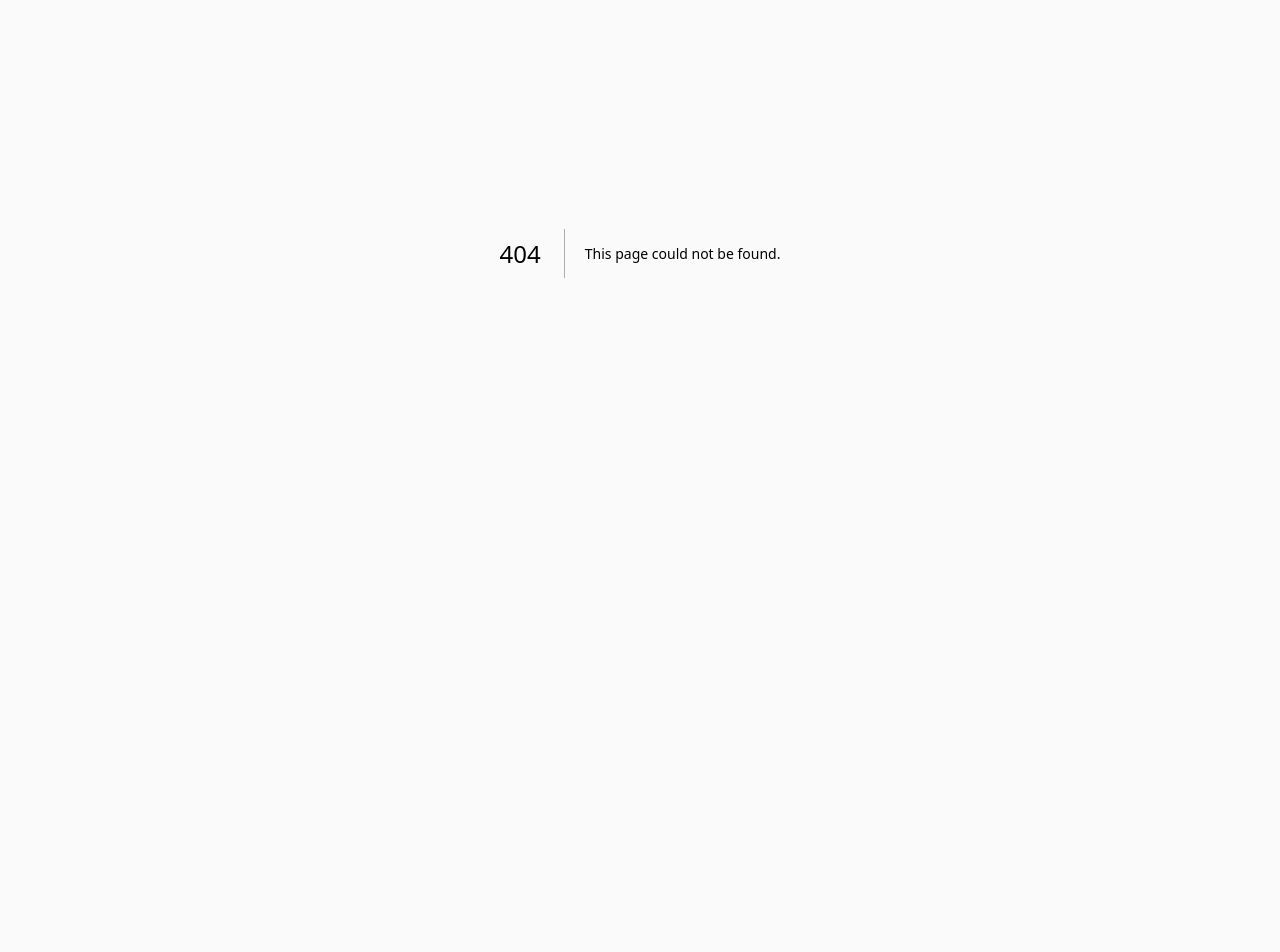
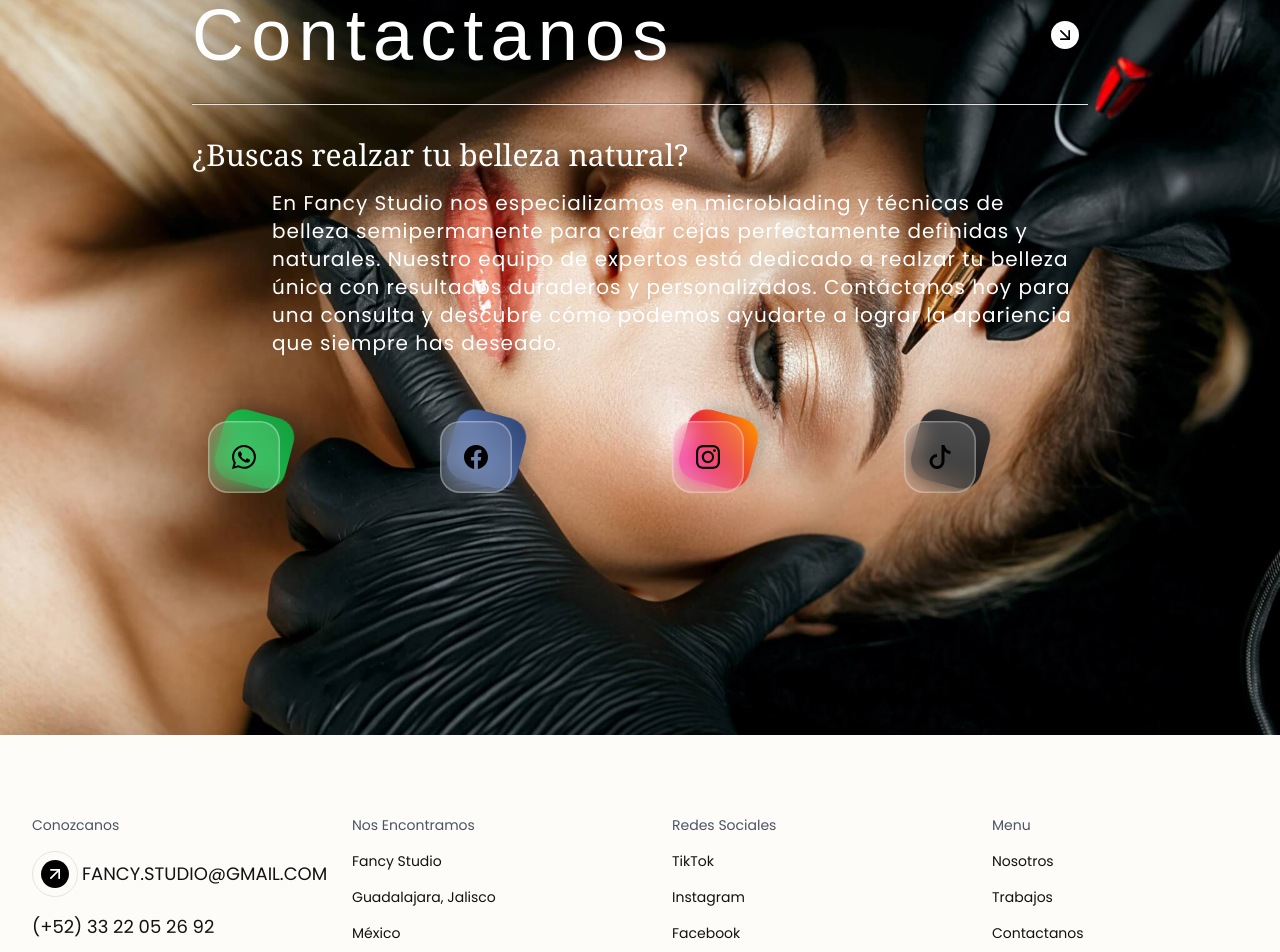
Before and after one commit to damian-pebe/fancy-studio, a Next.js app: page /contactanos in a window 1280 px wide. Before the commit this address had no page. Shown: the part 147-1099 px from the top of the page. Before the commit the page ends 800 px from the top, so only its background shows below. Built offline with nearby package versions, Linux system fonts and the light colour scheme; a web font is replaced by a local one.

Commit message:
fixed things on landing page, now contact us done as well

```diff
--- a/src/Environment/SocialsLinks.ts
+++ b/src/Environment/SocialsLinks.ts
@@ -1,25 +1,6 @@
-const SOCIAL_LINKS = {
-  github: "https://github.com/damian-pebe",
-  linkedin: "https://www.linkedin.com/in/damian-perez-becerril3322052692",
-  instagram: "https://www.instagram.com/damian_pebe/",
-  contact: "mailto:damian.pebe@gmail.com"
-};
+const instagram = "https://www.instagram.com/fancymicroblading/";
+const facebook = "https://www.facebook.com/profile.php?id=61562388149328";
+const tiktok = "https://www.tiktok.com";
+const whatsapp = "https://wa.me/3319746038";
 
-const github_damian_pebe_portfolio = "https://github.com/damian-pebe/damian-pebe-portfolio";
-const github_auratejida = "https://github.com/damian-pebe/bouquetcrochet";
-const github_luxoflex = "https://github.com/damian-pebe/luxoflex";
-
-
-const web_damian_pebe_portfolio = "https://damian-pebe.vercel.app";
-const web_auratejida = "https://auratejida.vercel.app";
-const web_luxoflex = "https://luxoflex.vercel.app";
-
-export{
-  SOCIAL_LINKS,
-  github_damian_pebe_portfolio,
-  github_auratejida,
-  github_luxoflex,
-  web_damian_pebe_portfolio,
-  web_auratejida,
-  web_luxoflex
-}
+export { instagram, facebook, tiktok, whatsapp };
--- a/src/app/Components/Footer.tsx
+++ b/src/app/Components/Footer.tsx
@@ -1,12 +1,13 @@
 import Link from "next/link";
 import { ArrowUpRightIcon } from "lucide-react";
+import { facebook, instagram, tiktok } from "@/Environment/SocialsLinks";
 
 export default function Footer() {
   return (
     <footer className="bg-[#fefcf9] text-[#121212] font-poppins ">
       <div className="max-w-7xl mx-auto grid grid-cols-1 md:grid-cols-4 gap-16 px-8 py-20 pt-20 text-sm">
         <div className="space-y-4">
-          <p className="text-gray-400">Get In Touch</p>
+          <p className="text-gray-600">Conozcanos</p>
           <div className="flex items-center gap-1">
             <div className="group flex items-center border border-black/10 hover:cursor-pointer rounded-full p-2 transition-transform duration-500 hover:-translate-y-1">
               <ArrowUpRightIcon
@@ -20,24 +21,60 @@ export default function Footer() {
         </div>
 
         <div className="space-y-2 flex flex-col gap-2">
-          <p className="text-gray-400">Our Address</p>
+          <p className="text-gray-600">Nos Encontramos</p>
           <p>Fancy Studio</p>
           <p>Guadalajara, Jalisco</p>
           <p>México</p>
         </div>
 
         <div className="space-y-2 flex flex-col gap-2">
-          <p className="text-gray-400">Follow us</p>
-          <Link href="https://www.tiktok.com" className="hover:opacity-60 duration-700 transition-all">TikTok</Link>
-          <Link href="https://www.instagram.com" className="hover:opacity-60 duration-700 transition-all">Instagram</Link>
-          <Link href="https://www.facebook.com" className="hover:opacity-60 duration-700 transition-all">Facebook</Link>
+          <p className="text-gray-600">Redes Sociales</p>
+          <Link
+            href={tiktok}
+            target="_blank"
+            rel="noopener noreferrer"
+            className="hover:opacity-60 duration-700 transition-all"
+          >
+            TikTok
+          </Link>
+          <Link
+            href={instagram}
+            target="_blank"
+            rel="noopener noreferrer"
+            className="hover:opacity-60 duration-700 transition-all"
+          >
+            Instagram
+          </Link>
+          <Link
+            href={facebook}
+            target="_blank"
+            rel="noopener noreferrer"
+            className="hover:opacity-60 duration-700 transition-all"
+          >
+            Facebook
+          </Link>
         </div>
 
         <div className="space-y-2 flex flex-col gap-2">
-          <p className="text-gray-400">Menu</p>
-          <Link href="/" className="hover:opacity-60 duration-700 transition-all">Home</Link>
-          <Link href="/projects" className="hover:opacity-60 duration-700 transition-all">Projects</Link>
-          <Link href="/contact" className="hover:opacity-60 duration-700 transition-all">Contact</Link>
+          <p className="text-gray-600">Menu</p>
+          <Link
+            href="/nosotros"
+            className="hover:opacity-60 duration-700 transition-all"
+          >
+            Nosotros
+          </Link>
+          <Link
+            href="/trabajos"
+            className="hover:opacity-60 duration-700 transition-all"
+          >
+            Trabajos
+          </Link>
+          <Link
+            href="/contactanos"
+            className="hover:opacity-60 duration-700 transition-all"
+          >
+            Contactanos
+          </Link>
         </div>
       </div>
 
--- a/src/app/Components/Navbar.tsx
+++ b/src/app/Components/Navbar.tsx
@@ -16,19 +16,19 @@ export default function Navbar() {
 
       <div className="hidden md:flex gap-10 text-base md:text-lg text-black animate-flipInY">
         <Link
-          href="/"
+          href="/nosotros"
           className="transition-all hover:-translate-y-1 duration-1000"
         >
           NOSOTROS
         </Link>
         <Link
-          href="/projects"
+          href="/trabajos"
           className="transition-all hover:-translate-y-1 duration-1000"
         >
           TRABAJOS
         </Link>
         <Link
-          href="/about"
+          href="/contactanos"
           className="transition-all hover:-translate-y-1 duration-1000"
         >
           CONTACTANOS
@@ -37,7 +37,7 @@ export default function Navbar() {
       </div>
 
       <button
-        onClick={() => (window.location.href = "/contact")}
+        onClick={() => (window.location.href = "/contactanos")}
         className="group flex items-center gap-2 border border-black/30 rounded-full px-4 py-2 text-sm font-medium transition hover:-translate-y-1 duration-1000 animate-fadeInRight"
       >
         CONTACTANOS{" "}
--- a/src/app/Components/Testimonials.tsx
+++ b/src/app/Components/Testimonials.tsx
@@ -62,7 +62,7 @@ export default function Testimonials() {
   return (
     <div className="flex flex-col items-center justify-between h-full w-full bg-[#fefcf9]">
       <p className="uppercase flex flex-row text-sm tracking-[0.2em] text-black mb-2">
-        ●<span className="ml-2 text-gray-500">Testimonial</span>
+        ●<span className="ml-2 text-gray-500">Testimonios</span>
       </p>
 
       <section className="bg-[#fefcf9] text-[#121212] py-16 px-6 w-full">
--- /dev/null
+++ b/src/app/contactanos/Components/Hero.tsx
@@ -0,0 +1,42 @@
+import { ArrowDownRightIcon } from "lucide-react";
+import React from "react";
+
+export default function HeroContact() {
+  return (
+      <section className="text-white py-16 px-6 md:px-20">
+        <div className="max-w-4xl mx-auto">
+          <div className="flex justify-between items-center mb-8">
+            <h2 className="text-5xl md:text-7xl tracking-widest font-careny ">
+              Contactanos
+            </h2>
+            <div className="group flex items-center border border-black/10 hover:cursor-pointer rounded-full p-2 transition-transform duration-500 hover:-translate-y-1">
+              <ArrowDownRightIcon
+                size={28}
+                className="bg-white text-black rounded-full p-1 transition-transform duration-700 group-hover:rotate-[360deg]"
+              />
+            </div>
+          </div>
+          <div className="w-full px-2 h-[1px] bg-black/20"></div>
+
+          <div className="border-t pt-8 font-poppins">
+            <p className="text-3xl mb-4 font-serif">
+              ¿Buscas realzar tu belleza natural?
+            </p>
+            <p className="hidden md:block ml-20 text-xl tracking-wider">
+              En Fancy Studio nos especializamos en microblading y técnicas de
+              belleza semipermanente para crear cejas perfectamente definidas y
+              naturales. Nuestro equipo de expertos está dedicado a realzar tu
+              belleza única con resultados duraderos y personalizados.
+              Contáctanos hoy para una consulta y descubre cómo podemos ayudarte
+              a lograr la apariencia que siempre has deseado.
+            </p>
+            <p className="md:hidden block ml-20 text-sm tracking-wider">
+              En Fancy Studio nos especializamos en microblading y técnicas de
+              belleza semipermanente para crear cejas perfectamente definidas y
+              naturales.
+            </p>
+          </div>
+        </div>
+      </section>
+  );
+}
--- /dev/null
+++ b/src/app/contactanos/Components/Socials.tsx
@@ -0,0 +1,103 @@
+import { facebook, instagram, tiktok, whatsapp } from "@/Environment/SocialsLinks";
+import Link from "next/link";
+import React from "react";
+import { Whatsapp, Facebook, Instagram, Tiktok } from "react-bootstrap-icons";
+export default function Socials() {
+  const items = [
+    { icon: <Whatsapp />, color: "whatsapp", label: "WhatsApp", link: whatsapp },
+    { icon: <Facebook />, color: "facebook", label: "Facebook", link: facebook },
+    { icon: <Instagram />, color: "instagram", label: "Instagram", link: instagram },
+    { icon: <Tiktok />, color: "tiktok", label: "Tiktok", link: tiktok },
+  ];
+
+  return (
+    <div className="flex flex-col md:flex-row justify-between items-center max-w-5xl w-full h-full">
+      <div className="w-full text-center justify-center items-center px-10 uppercase flex flex-row text-sm text-white mb-2 md:w-min md:text-start">
+        <span className="mr-2">●</span>
+        <div className="text-white">Redes Sociales</div>
+      </div>
+      <div className="relative h-full w-full">
+        <GlassIcons items={items} className="custom-class" />
+      </div>
+    </div>
+  );
+}
+
+export interface GlassIconsItem {
+  icon: React.ReactElement;
+  color: string;
+  label: string;
+  link: string;
+  customClass?: string;
+}
+
+export interface GlassIconsProps {
+  items: GlassIconsItem[];
+  className?: string;
+}
+
+const gradientMapping: Record<string, string> = {
+  whatsapp: "linear-gradient(45deg, hsl(138, 76%, 45%), hsl(138, 76%, 35%))", // Official WhatsApp green
+  facebook: "linear-gradient(45deg, hsl(221, 44%, 61%), hsl(221, 44%, 31%))", // Facebook blue gradient
+  instagram:
+    "linear-gradient(45deg, hsl(309, 100%, 50%), hsl(359, 80%, 55%), hsl(37, 100%, 50%))", // Instagram pink, orange, and yellow
+  tiktok: "linear-gradient(hsl(0, 0%, 20%), hsl(0, 0%, 10%))", // Dark gradient for X (Twitter)
+};
+
+const GlassIcons: React.FC<GlassIconsProps> = ({ items, className }) => {
+  const getBackgroundStyle = (color: string): React.CSSProperties => {
+    if (gradientMapping[color]) {
+      return { background: gradientMapping[color] };
+    }
+    return { background: color };
+  };
+
+  return (
+    <div
+      className={`gap-x-40 gap-y-20 flex flex-wrap justify-center items-center px-5 overflow-visible isolate ${
+        className || ""
+      }`}
+    >
+      {items.map((item, index) => (
+        <Link
+          key={index}
+href={item.link}
+            target="_blank"
+            rel="noopener noreferrer"          aria-label={item.label}
+          className={`relative bg-transparent outline-none w-[4.5em] h-[4.5em] [perspective:24em] [transform-style:preserve-3d] [-webkit-tap-highlight-color:transparent] group/item ${
+            item.customClass || ""
+          }`}
+        >
+          {/* Back layer */}
+          <span
+            className="absolute top-0 left-0 w-full h-full rounded-[1.25em] block transition-[opacity,transform] duration-500 ease-[cubic-bezier(0.83,0,0.17,1)] origin-[100%_100%] rotate-[15deg] group-hover/item:[transform:rotate(25deg)_translate3d(-0.5em,-0.5em,0.5em)]"
+            style={{
+              ...getBackgroundStyle(item.color),
+              boxShadow: "0.5em -0.5em 0.75em hsla(223, 10%, 10%, 0.15)",
+            }}
+          ></span>
+
+          {/* Front layer */}
+          <span
+            className="absolute top-0 left-0 w-full h-full rounded-[1.25em] bg-[hsla(0,0%,100%,0.15)] transition-[opacity,transform] duration-500 ease-[cubic-bezier(0.83,0,0.17,1)] origin-[80%_50%] flex backdrop-blur-[0.75em] [-webkit-backdrop-filter:blur(0.75em)] transform group-hover/item:[transform:translateZ(2em)]"
+            style={{
+              boxShadow: "0 0 0 0.1em hsla(0, 0%, 100%, 0.3) inset",
+            }}
+          >
+            <span
+              className="m-auto w-[1.5em] h-[1.5em] flex items-center justify-center text-white"
+              aria-hidden="true"
+            >
+              {item.icon}
+            </span>
+          </span>
+
+          {/* Label */}
+          <span className="absolute top-full left-0 right-0 text-center whitespace-nowrap leading-[2] text-base opacity-0 transition-[opacity,transform] duration-500 ease-[cubic-bezier(0.83,0,0.17,1)] translate-y-0 group-hover/item:opacity-100 group-hover/item:[transform:translateY(20%)] text-white">
+            {item.label}
+          </span>
+        </Link>
+      ))}
+    </div>
+  );
+};
--- /dev/null
+++ b/src/app/contactanos/page.tsx
@@ -0,0 +1,33 @@
+import React from "react";
+import HeroContact from "./Components/Hero";
+import Navbar from "../Components/Navbar";
+import Socials from "./Components/Socials";
+import Image from "next/image";
+import Footer from "../Components/Footer";
+
+export default function page() {
+  return (
+    <div className="flex flex-col justify-between items-center h-full w-full">
+      <Navbar />
+      <Hero />
+      <Footer />
+    </div>
+  );
+}
+
+function Hero() {
+  return (
+    <div className="relative w-full h-screen overflow-hidden">
+      <div className="absolute inset-0 -z-10 bg-black">
+        <Image
+          src="/images/microblading5.jpg"
+          alt="Background"
+          fill
+          className="object-cover opacity-50 animate-fadeInDown"
+        />
+      </div>
+      <HeroContact />
+      <Socials />
+    </div>
+  );
+}
```
